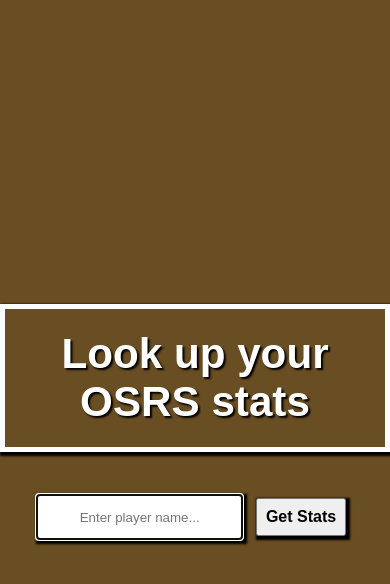
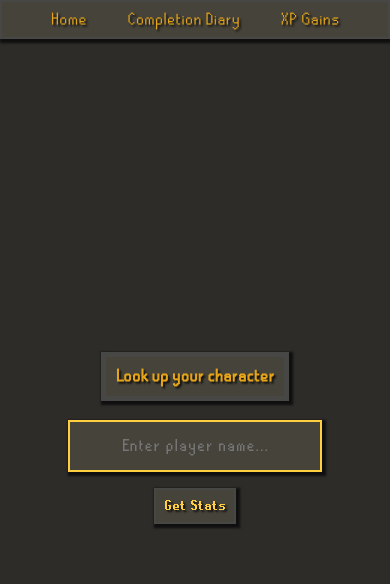
Before and after one commit to Peter-kodeHode/osrs-api-express, a website: page public/index.html in a window 390 px wide. Drawn offline with Linux system fonts and the light colour scheme.

Commit message:
Added new fonts, created a navbar, improved sizes, responsivess and changed the overall colors and design

```diff
--- a/app.js
+++ b/app.js
@@ -25,7 +25,6 @@
 
     const response = await fetch(osrsUrl);
 
-    // If OSRS API returns 404, the player doesn't exist
     if (response.status === 404) {
       return res.status(404).json({ error: "Player not found" });
     }
--- a/public/index.html
+++ b/public/index.html
@@ -10,9 +10,22 @@
 
 <body>
 
-
+    <nav id="navbar">
+        <ul>
+            <li>
+                <a href="#">Home</a>
+            </li>
+            <li>
+                <a href="#">Completion Diary</a>
+            </li>
+            <li>
+                <a href="#">XP Gains</a>
+            </li>
+        </ul>
+    </nav>
+    <div id="mainContainer">
         <div id="inputContainer">
-        <h1>Look up your OSRS stats</h1>
+            <h1>Look up your character</h1>
 
             <div id="searchForm">
                 <input type="text" id="playerNameInput" placeholder="Enter player name..." maxlength="12">
@@ -21,18 +34,18 @@
             <div id="errorMessage" style="display: none;"></div>
             <div id="loadingMessage" style="display: none;">Loading...</div>
         </div>
-
+        <div id="buttonContainer" style="display: none;">
+            <button id="searchAgainButton">Search Another Player</button>
+            <button id="moreCatFact">ANOTHER CATFACT!!</button>
+        </div>
         <div id="highscoreContainer" style="display: none;">
             <p class="highscoreText"></p>
         </div>
 
         <div id="catfactContainer" style="display:none;">
             <p class="catFactText"></p>
-        <button id="searchAgainButton">Search Another Player</button>
-        <button id="moreCatFact">ANOTHER CATFACT!!</button>
 
-
-
+        </div>
     </div>
 
 </body>
--- a/public/project.js
+++ b/public/project.js
@@ -220,10 +220,10 @@
 document.addEventListener("DOMContentLoaded", () => {
   const searchButton = document.getElementById("searchButton");
   const playerNameInput = document.getElementById("playerNameInput");
-  const searchAgainButton = document.getElementById("searchAgainButton"); // Add this line
+  const searchAgainButton = document.getElementById("searchAgainButton");
 
   searchButton.addEventListener("click", handleSearch);
-  searchAgainButton.addEventListener("click", resetSearch); // Add this line
+  searchAgainButton.addEventListener("click", resetSearch);
 
   playerNameInput.addEventListener("keypress", (e) => {
     if (e.key === "Enter") {
--- a/public/style.css
+++ b/public/style.css
@@ -1,37 +1,129 @@
+@font-face {
+  font-family: "osrs-normal";
+  src: url("/runescape.ttf") format("truetype");
+}
+@font-face {
+  font-family: "osrs-bold";
+  src: url("/runescape_bold.ttf") format("truetype");
+}
+
+@font-face {
+  font-family: "osrs-small";
+  src: url("/runescape_small.ttf") format("truetype");
+}
+
 * {
   margin: 0;
   padding: 0;
   box-sizing: border-box;
 }
 
+:root {
+  --osrs-yellow: #ffcf3f;
+  --osrs-gold: #e6a519;
+  --osrs-brown: #694d23;
+  --osrs-dark-brown: #382d1a;
+  --osrs-black: #0f0f0f;
+  --osrs-green: #00ff00;
+  --osrs-red: #ff0000;
+  --osrs-blue: #0088ff;
+  --osrs-chat: #00ffff;
+  --osrs-background: #2e2c29;
+  --osrs-border: #474745;
+  --osrs-panel: #46433a;
+}
+
 body {
-  background-color: #694d23;
+  font-family: "osrs-normal", sans-serif;
+  font-size: 16px;
+  background-color: var(--osrs-background);
+}
+
+#mainContainer {
+  display: flex;
+  flex-direction: row;
+  justify-content: center;
   min-height: 100vh;
-  max-width: 100vw;
+  background-color: var(--osrs-background);
+  padding-top: 3em;
+}
+
+#navbar {
+  width: 100%;
+  background-color: var(--osrs-panel);
+  color: var(--osrs-gold);
+  box-shadow: var(--osrs-black) 2px 2px 2px 2px;
+  text-shadow: var(--osrs-black) 2px 2px 2px;
+  border: var(--osrs-border) 2px solid;
+  padding: 0.5em;
+  position: fixed;
+  top: 0;
+  left: 0;
+  z-index: 1000;
+  list-style-type: none;
+}
+
+#navbar ul {
   display: flex;
-  align-items: center;
-  justify-content: center;
-  text-align: center;
-  font-family: Arial, Helvetica, sans-serif;
+  flex-direction: row;
+  justify-content: space-evenly;
+  margin: 0;
+  padding: 0;
+  list-style-type: none;
+  text-decoration: none;
+}
+
+a:link,
+a:visited,
+a:hover,
+a:active {
+  color: var(--osrs-gold);
+  text-decoration: none;
+  font-size: 1.2em;
+}
+
+a:hover {
+  text-decoration: underline;
+  background-color: var(--osrs-background);
+  padding: 0.5;
+}
+
+a:active {
+  color: var(--osrs-yellow);
 }
 
 #errorMessage {
-  color: red;
+  color: var(--osrs-red);
   font-weight: bold;
   margin: 0.5em;
   font-size: 1.2em;
   text-shadow: black 2px 2px 2px;
 }
 
+#inputContainer {
+  display: flex;
+  flex-direction: column;
+  align-items: center;
+  justify-content: center;
+}
+
 h1 {
+  background-color: var(--osrs-panel);
   margin-bottom: 1em;
   font-weight: bold;
-  font-size: 5vh;
-  color: white;
-  text-shadow: black 2px 2px 2px;
-  border: solid white 5px;
-  box-shadow: black 2px 2px 2px 2px;
+  font-size: 5vw;
+  color: var(--osrs-gold);
+  text-shadow: var(--osrs-black) 2px 2px 2px;
+  border: solid var(--osrs-border) 5px;
+  box-shadow: var(--osrs-black) 2px 2px 2px 2px;
   padding: 0.5em;
+}
+
+#searchForm {
+  display: flex;
+  flex-direction: column;
+  align-items: center;
+  justify-content: center;
 }
 
 #highscoreContainer,
@@ -45,34 +137,89 @@
 .catFactText {
   font-weight: bold;
   font-size: 1em;
-  color: white;
-  text-shadow: black 2px 2px 2px;
+  color: var(--osrs-yellow);
+  text-shadow: var(--osrs-black) 2px 2px 2px;
   margin: 0.5em;
+  text-align: center;
 }
 
 h3 {
   padding: 0.5em;
   margin: 0.5em;
   font-size: 1.5em;
-  color: white;
-  background: black;
+  color: var(--osrs-gold);
+  background: var(--osrs-panel);
   font-weight: bold;
+  text-shadow: var(--osrs-black) 2px 2px 2px;
   border-radius: 50px;
+  box-shadow: var(--osrs-black) 2px 2px 2px 2px;
+  border: var(--osrs-border) 2px solid;
+  text-align: center;
 }
 
 #searchButton,
 #searchAgainButton,
 #moreCatFact {
-  margin: 0 0.5em 0 0.5em;
+  margin: 1em;
   padding: 0.5em;
-  font-weight: bold;
+  cursor: pointer;
+
+  font-family: "osrs-bold", sans-serif;
   font-size: 1em;
-  color: black;
-  box-shadow: black 2px 2px 2px 2px;
+  background-color: var(--osrs-panel);
+  color: var(--osrs-yellow);
+  box-shadow: var(--osrs-black) 2px 2px 2px 2px;
+  text-shadow: var(--osrs-black) 2px 2px 2px;
+  border: var(--osrs-border) 2px solid;
+  flex-direction: row;
+}
+
+#searchButton:hover,
+#searchAgainButton:hover,
+#moreCatFact:hover {
+  background-color: var(--osrs-yellow);
+  color: var(--osrs-black);
+  text-shadow: none;
 }
 
 #playerNameInput {
   padding: 1em;
   text-align: center;
-  box-shadow: black 2px 2px 2px 2px;
+  box-shadow: var(--osrs-black) 2px 2px 2px 2px;
+  background-color: var(--osrs-panel);
+  border: var(--osrs-border) 2px solid;
+  color: var(--osrs-yellow);
+  font-family: "osrs-small", sans-serif;
+  font-size: 1.5em;
+  width: 65vw;
+  max-height: 5vh;
 }
+#playerNameInput:focus {
+  outline: none;
+  border: var(--osrs-yellow) 2px solid;
+}
+
+@media screen and (max-width: 360px) {
+  #navbar a {
+    font-size: 4vw;
+  }
+
+  h1 {
+    font-size: 6.5vw;
+  }
+
+  h3 {
+    font-size: 4vw;
+  }
+
+  .hiscoreText,
+  .catFactText {
+    font-size: 3.5vw;
+  }
+
+  #searchButton,
+  #searchAgainButton,
+  #moreCatFact {
+    font-size: 4vw;
+  }
+}
```
Also changed, not shown: public/runescape.ttf (added), public/runescape_bold.ttf (added), public/runescape_small.ttf (added). Lines whose indentation alone changed are shown as unchanged.
